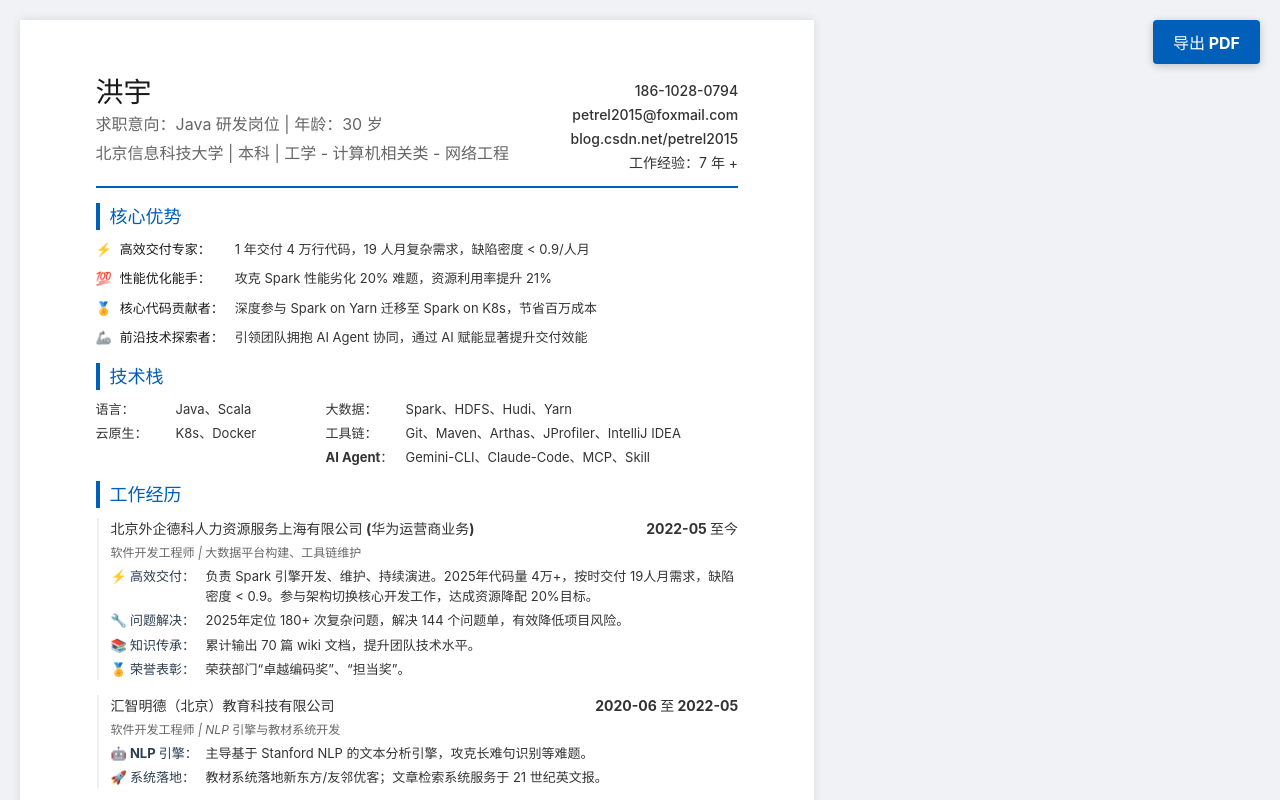
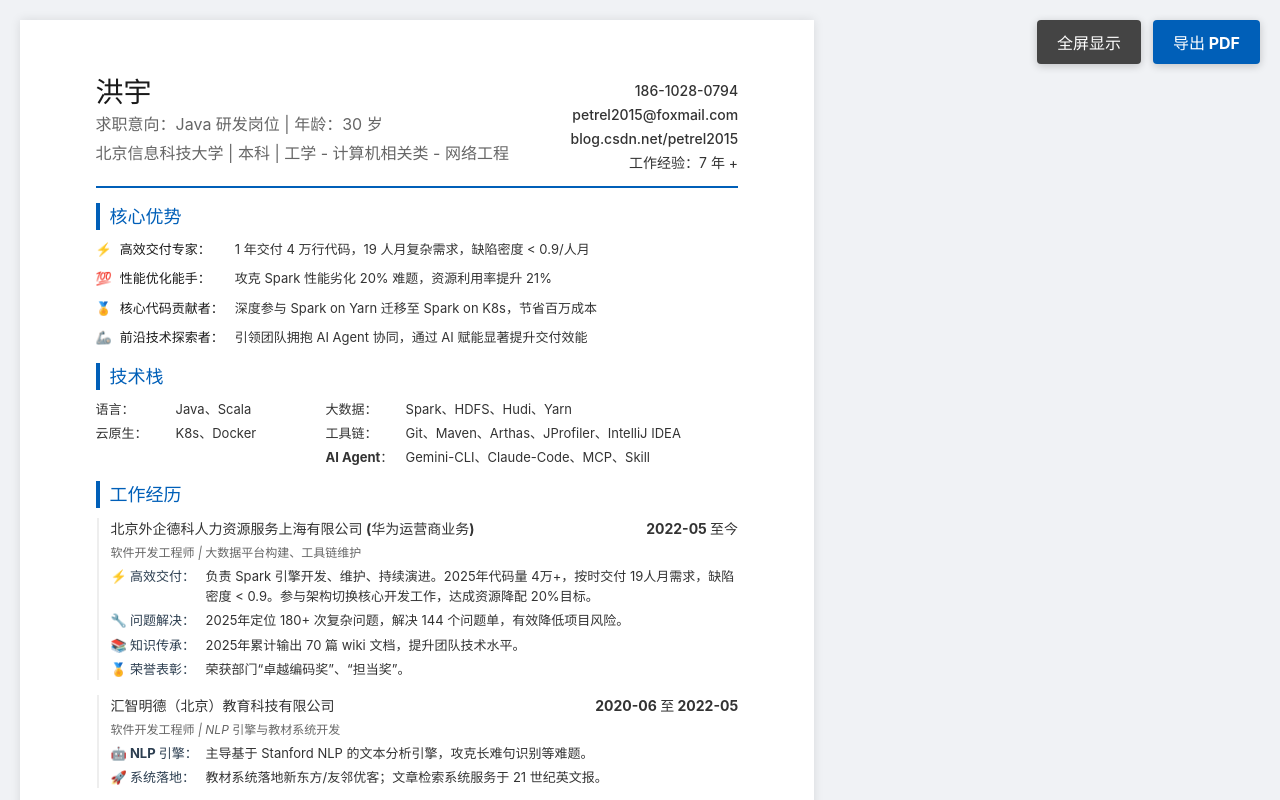
Before and after one commit to petrel2015/resume, a React (Vite) app in the folder resume-web/: page / in a window 1280 px wide. Shown: the top 800 px of the page. Built offline with nearby package versions, Linux system fonts and the light colour scheme; the HTML template or start-up script is replaced by a standard one.

Commit message:
feat: add DuckDB keyword and full-screen toggle to resume

```diff
--- a/resume-web/src/App.css
+++ b/resume-web/src/App.css
@@ -15,6 +15,43 @@ body {
   }
 }
 
+.button-group {
+  position: fixed;
+  top: 20px;
+  right: 20px;
+  display: flex;
+  gap: 12px;
+  z-index: 1000;
+}
+
+.export-btn, .screen-btn {
+  padding: 10px 20px;
+  color: white;
+  border: none;
+  border-radius: 4px;
+  cursor: pointer;
+  font-weight: bold;
+  box-shadow: 0 2px 8px rgba(0,0,0,0.2);
+  transition: all 0.2s;
+  position: relative;
+}
+
+.export-btn {
+  background-color: #005fb8;
+}
+
+.export-btn:hover {
+  background-color: #004a91;
+}
+
+.screen-btn {
+  background-color: #444;
+}
+
+.screen-btn:hover {
+  background-color: #333;
+}
+
 .export-btn:hover::after {
   content: attr(title);
   position: absolute;
@@ -29,26 +66,6 @@ body {
   white-space: nowrap;
   pointer-events: none;
   z-index: 1001;
-}
-
-.export-btn {
-  position: fixed;
-  top: 20px;
-  right: 20px;
-  padding: 10px 20px;
-  background-color: #005fb8;
-  color: white;
-  border: none;
-  border-radius: 4px;
-  cursor: pointer;
-  z-index: 1000;
-  font-weight: bold;
-  box-shadow: 0 2px 8px rgba(0,0,0,0.2);
-  transition: background-color 0.2s;
-}
-
-.export-btn:hover {
-  background-color: #004a91;
 }
 
 .a4-page {
@@ -84,8 +101,8 @@ body {
     display: block;
     width: 210mm;
   }
-  .export-btn {
-    display: none;
+  .button-group {
+    display: none !important;
   }
   .a4-page {
     margin: 0 !important;
--- a/resume-web/src/App.tsx
+++ b/resume-web/src/App.tsx
@@ -2,13 +2,42 @@ import React from 'react';
 import './App.css';
 
 const App: React.FC = () => {
+  const [isFullScreen, setIsFullScreen] = React.useState(false);
+
   const handlePrint = () => {
     window.print();
   };
 
+  const toggleFullScreen = () => {
+    if (!document.fullscreenElement) {
+      document.documentElement.requestFullscreen().catch((err) => {
+        console.error(`Error attempting to enable full-screen mode: ${err.message}`);
+      });
+      setIsFullScreen(true);
+    } else {
+      if (document.exitFullscreen) {
+        document.exitFullscreen();
+        setIsFullScreen(false);
+      }
+    }
+  };
+
+  React.useEffect(() => {
+    const handleFullScreenChange = () => {
+      setIsFullScreen(!!document.fullscreenElement);
+    };
+    document.addEventListener('fullscreenchange', handleFullScreenChange);
+    return () => document.removeEventListener('fullscreenchange', handleFullScreenChange);
+  }, []);
+
   return (
     <div className="app-container">
-      <button className="export-btn" onClick={handlePrint} title="建议使用 Chrome 浏览器以获得最佳导出效果">导出 PDF</button>
+      <div className="button-group">
+        <button className="screen-btn" onClick={toggleFullScreen}>
+          {isFullScreen ? '取消全屏' : '全屏显示'}
+        </button>
+        <button className="export-btn" onClick={handlePrint} title="建议使用 Chrome 浏览器以获得最佳导出效果">导出 PDF</button>
+      </div>
 
       {/* 第一页 */}
       <div className="a4-page">
@@ -83,7 +112,7 @@ const App: React.FC = () => {
               <span className="exp-point-title">🔧 问题解决：</span>2025年定位 180+ 次复杂问题，解决 144 个问题单，有效降低项目风险。
             </div>
             <div className="exp-point">
-              <span className="exp-point-title">📚 知识传承：</span>累计输出 70 篇 wiki 文档，提升团队技术水平。
+              <span className="exp-point-title">📚 知识传承：</span>2025年累计输出 70 篇 wiki 文档，提升团队技术水平。
             </div>
             <div className="exp-point">
               <span className="exp-point-title">🏅 荣誉表彰：</span>荣获部门“卓越编码奖”、“担当奖”。
@@ -243,7 +272,7 @@ const App: React.FC = () => {
             <span>4、个人项目：Spark 智能性能诊断工具 (LLM + MCP)</span>
           </div>
           <div className="project-meta">
-            <span>关键词：Spring Boot, Spring AI, Vue 3, Claude Code, Gemini CLI, LLM 诊断, MCP 服务</span>
+            <span>关键词：Spring Boot, Spring AI, DuckDB, Vue 3, Claude Code, Gemini CLI, LLM 诊断, MCP 服务</span>
           </div>
           <div className="project-sub-section">
             <div className="sub-title">🎯 愿景</div>
```
